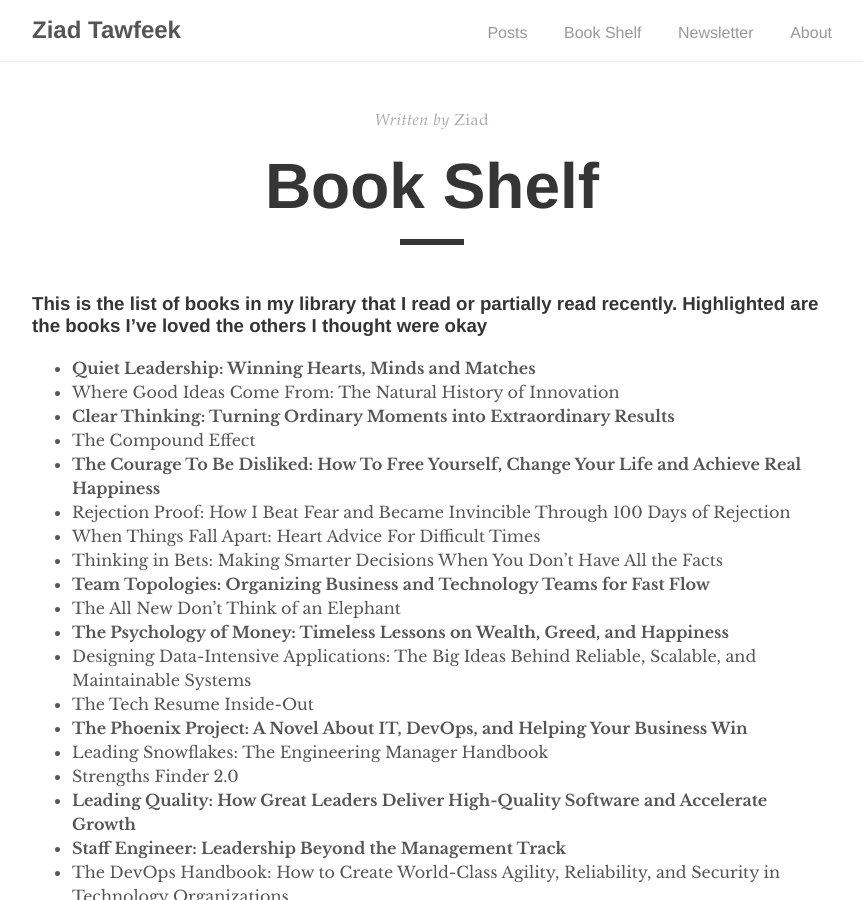
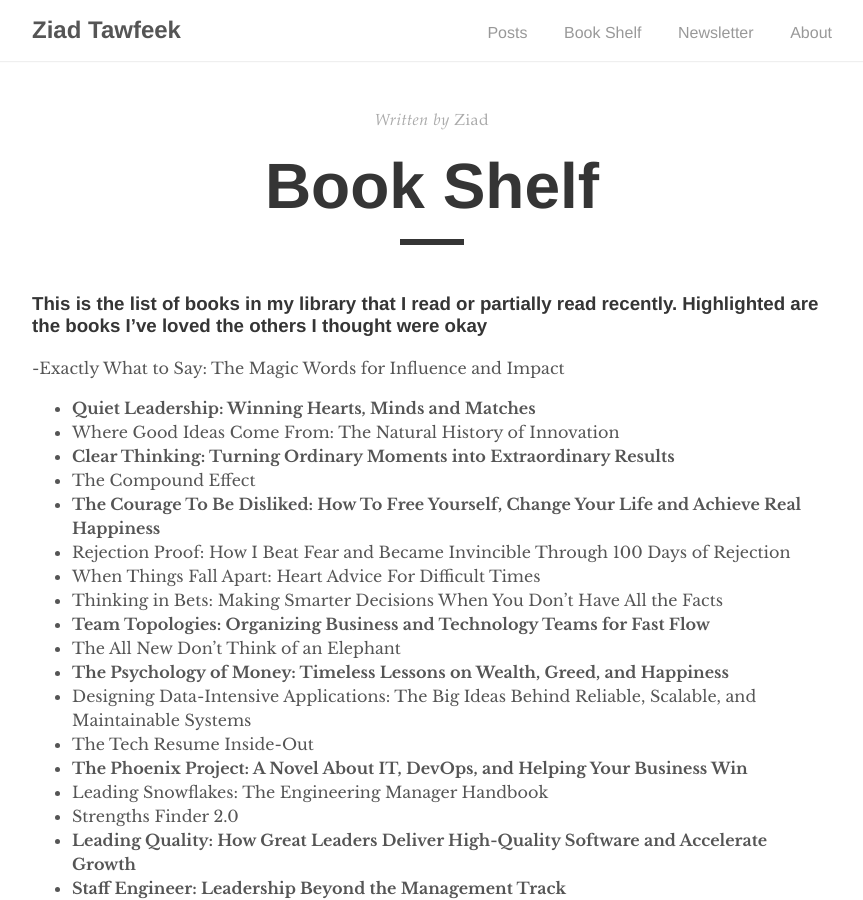
Before and after one commit to ziadtawfeek/web, a Jekyll site: the page built from _pages/book-shelf.md, in a window 1280 px wide and 900 px high. Shown: the whole window, without its empty margins (208-1071 px from the left). Built offline with Jekyll 4.4.1, drawn with Linux system fonts in a browser that asks for light colours.

Commit message:
Update book-shelf.md

```diff
--- a/_pages/book-shelf.md
+++ b/_pages/book-shelf.md
@@ -7,6 +7,7 @@ permalink: /book-shelf/
 
 ### This is the list of books in my library that I read or partially read recently. Highlighted are the books I’ve loved the others I thought were okay
 
+-Exactly What to Say: The Magic Words for Influence and Impact
 - **Quiet Leadership: Winning Hearts, Minds and Matches**
 - Where Good Ideas Come From: The Natural History of Innovation
 - **Clear Thinking: Turning Ordinary Moments into Extraordinary Results**
```
